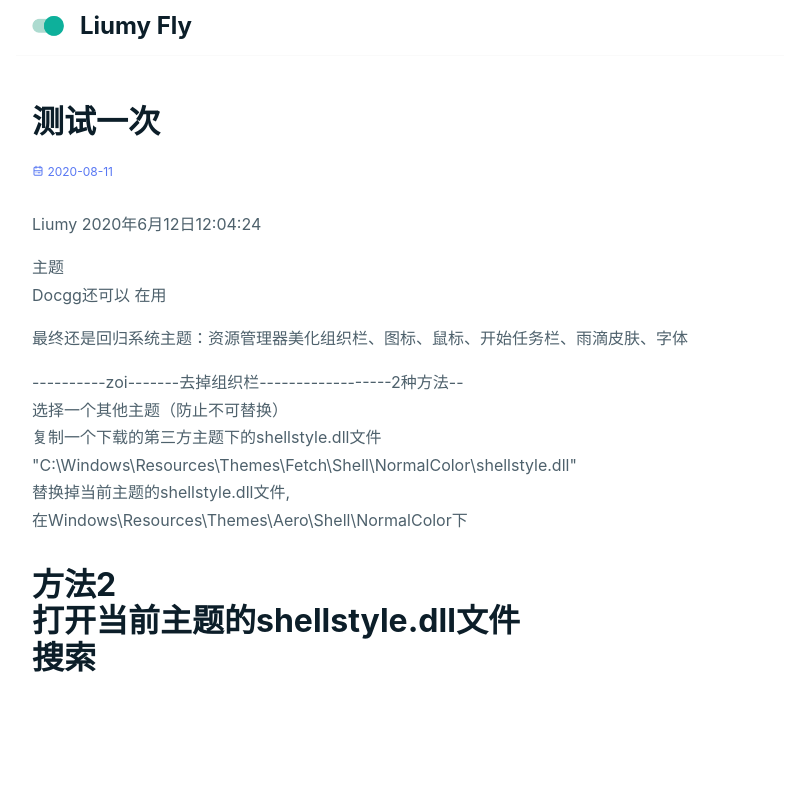
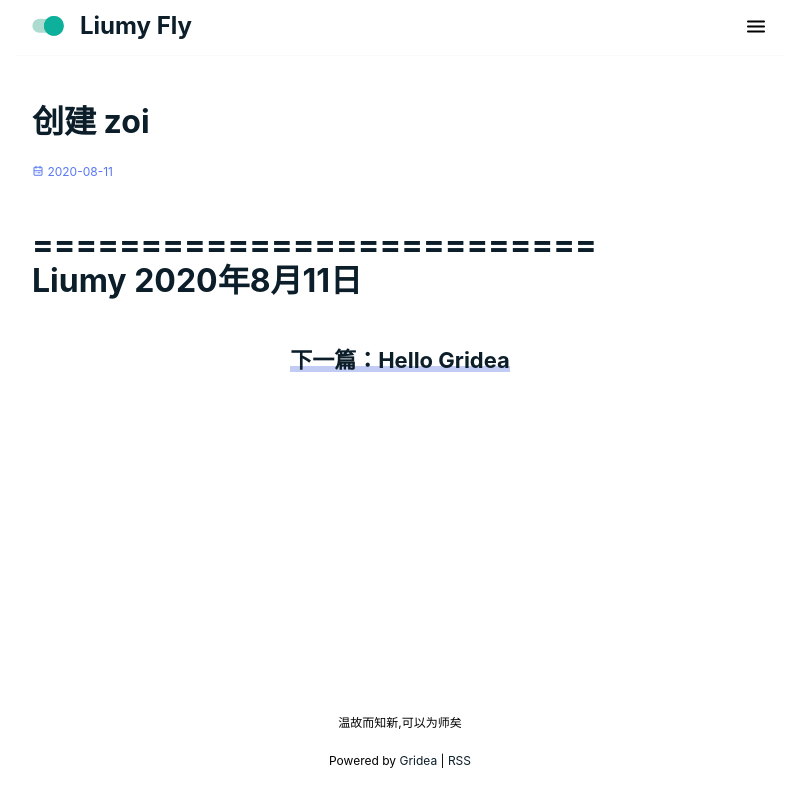
Before and after one commit to 023444/liumy, a plain HTML site: page post/ce-shi-yi-ci/index.html in a window 1280 px wide. Shown: the whole page, without its empty margins (240-1036 px from the left). Drawn offline with nearby package versions, Linux system fonts and the light colour scheme.

Commit message:
update from gridea: 2020-08-11 16:34:23

```diff
--- a/archives/index.html
+++ b/archives/index.html
@@ -10,7 +10,7 @@
 <link rel="stylesheet" href="https://cdnjs.cloudflare.com/ajax/libs/animate.css/3.7.0/animate.min.css">
 
 <link rel="stylesheet" href="https://use.fontawesome.com/releases/v5.7.2/css/all.css" integrity="sha384-fnmOCqbTlWIlj8LyTjo7mOUStjsKC4pOpQbqyi7RrhN7udi9RwhKkMHpvLbHG9Sr" crossorigin="anonymous">
-<link rel="shortcut icon" href="https://023444.github.io/liumy/favicon.ico?v=1597134202194">
+<link rel="shortcut icon" href="https://023444.github.io/liumy/favicon.ico?v=1597134849928">
 <link rel="stylesheet" href="https://cdnjs.cloudflare.com/ajax/libs/KaTeX/0.10.0/katex.min.css">
 <link rel="stylesheet" href="https://023444.github.io/liumy/styles/main.css">
 
@@ -28,7 +28,7 @@
   <div class="site-header">
     <div class="left">
       <a href="https://023444.github.io/liumy">
-        <img class="avatar" src="https://023444.github.io/liumy/images/avatar.png?v=1597134202194" alt="" width="32px" height="32px">
+        <img class="avatar" src="https://023444.github.io/liumy/images/avatar.png?v=1597134849928" alt="" width="32px" height="32px">
       </a>
       <a href="https://023444.github.io/liumy">
         <h1 class="site-title">Liumy Fly</h1>
@@ -87,7 +87,7 @@
         <article class="post">
           <a href="https://023444.github.io/liumy/post/ce-shi-yi-ci/">
             <h2 class="post-title">
-              测试一次
+              创建 zoi
               <small>2020-08-11</small>
             </h2>
           </a>
--- a/post/ce-shi-yi-ci/index.html
+++ b/post/ce-shi-yi-ci/index.html
@@ -5,14 +5,14 @@
 
 <meta charset="utf-8" >
 
-<title>测试一次 | Liumy Fly</title>
+<title>创建 zoi | Liumy Fly</title>
 <meta name="description" content="温故而知新,可以为师矣">
 
 <meta name="viewport" content="width=device-width, initial-scale=1, maximum-scale=1, user-scalable=no">
 <link rel="stylesheet" href="https://cdnjs.cloudflare.com/ajax/libs/animate.css/3.7.0/animate.min.css">
 
 <link rel="stylesheet" href="https://use.fontawesome.com/releases/v5.7.2/css/all.css" integrity="sha384-fnmOCqbTlWIlj8LyTjo7mOUStjsKC4pOpQbqyi7RrhN7udi9RwhKkMHpvLbHG9Sr" crossorigin="anonymous">
-<link rel="shortcut icon" href="https://023444.github.io/liumy/favicon.ico?v=1597134202194">
+<link rel="shortcut icon" href="https://023444.github.io/liumy/favicon.ico?v=1597134849928">
 <link rel="stylesheet" href="https://cdnjs.cloudflare.com/ajax/libs/KaTeX/0.10.0/katex.min.css">
 <link rel="stylesheet" href="https://023444.github.io/liumy/styles/main.css">
 
@@ -30,7 +30,7 @@
   <div class="site-header">
     <div class="left">
       <a href="https://023444.github.io/liumy">
-        <img class="avatar" src="https://023444.github.io/liumy/images/avatar.png?v=1597134202194" alt="" width="32px" height="32px">
+        <img class="avatar" src="https://023444.github.io/liumy/images/avatar.png?v=1597134849928" alt="" width="32px" height="32px">
       </a>
       <a href="https://023444.github.io/liumy">
         <h1 class="site-title">Liumy Fly</h1>
@@ -80,57 +80,14 @@
       <div class="content-container">
         <div class="post-detail">
 
-          <h2 class="post-title">测试一次</h2>
+          <h2 class="post-title">创建 zoi</h2>
           <div class="post-info post-detail-info">
             <span><i class="icon-calendar-outline"></i> 2020-08-11</span>
 
           </div>
           <div class="post-content">
-            <p>Liumy 2020年6月12日12:04:24</p>
-<p>主题<br>
-Docgg还可以 在用</p>
-<p>最终还是回归系统主题：资源管理器美化组织栏、图标、鼠标、开始任务栏、雨滴皮肤、字体</p>
-<p>----------zoi-------去掉组织栏------------------2种方法--<br>
-选择一个其他主题（防止不可替换）<br>
-复制一个下载的第三方主题下的shellstyle.dll文件<br>
-&quot;C:\Windows\Resources\Themes\Fetch\Shell\NormalColor\shellstyle.dll&quot;<br>
-替换掉当前主题的shellstyle.dll文件,<br>
-在Windows\Resources\Themes\Aero\Shell\NormalColor下</p>
-<h1 id="方法2打开当前主题的shellstyledll文件搜索style-residfolderbandstyleuifile-11033下在下一行添加并保存替换element-paddingrect0rp0rp0rp-64rp">方法2<br>
-打开当前主题的shellstyle.dll文件<br>
-搜索<style resid="FolderBandStyle">(uifile 1:1033下)<br>
-在下一行添加并保存替换<br>
-<Element padding="rect(0rp,0rp,0rp,-64rp)"/></h1>
-<h1 id="-应用第三方主题-1安装主题并应用2安装主题内的第三方图标包一般是7tsp7z是用07图标替换工具-7tsp-gui-2019安装重启3">-----------------应用第三方主题-----------------<br>
-1，安装主题，并应用；<br>
-2，安装主题内的第三方图标包（一般是7tsp*.7z）是用“07.图标替换工具 7TSP GUI 2019“安装重启；<br>
-3，</h1>
-<h1 id="-第三方主题包-可以收集以下资源-1开始按钮cprogram-files-x86startisbackorbs2鼠标指针3任务栏startlsback软件-开始菜单-任务栏样式-msstyles将任务栏样式msstyles文件复制到cprogram-files-x86startisbackstyles开始按钮处右键-属性-外观里面即可看到你安装的样式任意切换4系统图标提取用resource-hacker打开-7tsp-图标文件里的-imageresdllmunres-文件">-----------------第三方主题包 可以收集以下资源------------------<br>
-1，开始按钮C:\Program Files (x86)\StartIsBack\Orbs<br>
-2，鼠标指针<br>
-3，任务栏StartlsBack软件 开始菜单、任务栏样式 ****.msstyles（将任务栏样式.msstyles文件复制到C:\Program Files (x86)\StartIsBack\Styles，开始按钮处右键-属性-外观里面即可看到你安装的样式任意切换）<br>
-4，系统图标提取：用Resource Hacker打开 7tsp 图标文件里的 imageres.dll.mun.res 文件</h1>
-<h1 id="-字体-nomeiryoui替换字体mactray渲染字体似乎用了oppo字体后不用渲染也还行chrome网页用插件加载oppo字体">-----------------字体------------------<br>
-noMeiryoUI替换字体+<br>
-MacTray渲染字体<br>
-似乎用了oppo字体后不用渲染也还行<br>
-chrome网页用插件加载oppo字体</h1>
-<h1 id="-桌面-仿苹果dock栏bitdockrocketdockmydock雨滴皮肤-rainmeter-搜索-rmskin">-----------------桌面------------------<br>
-仿苹果Dock栏：BitDock/RocketDock/MyDock<br>
-雨滴皮肤 Rainmeter 搜索 *.rmskin</h1>
-<p>-----------------去------------------<br>
-查询系统版本号：winver，msinfo32<br>
-美化：<br>
-1，字体：苹果苹方字体、oppo 字体<br>
-2，鼠标：指针</p>
-<p>软件：<br>
-1，搜狗词库 深蓝转换成Windows图库</p>
-<p>系统设置必看：<br>
-1，隐藏驱动器：软媒设置大师<br>
-2，转移用户文件夹</p>
-<h1 id="微软商店tile-genie图片钉在磁贴里干净阅读电子书epub">微软商店<br>
-Tile Genie：图片钉在磁贴里<br>
-干净阅读：电子书epub</h1>
+            <h1 id="liumy-2020年8月11日">==========================<br>
+Liumy 2020年8月11日</h1>
 
           </div>
         </div>
```
Also changed, not shown: atom.xml (+4 -47 lines), index.html (+3 -3 lines), post/about/index.html (+2 -2 lines), post/hello-gridea/index.html (+2 -2 lines), tag/_fK-BUjDx/index.html (+2 -2 lines), tags/index.html (+2 -2 lines).
